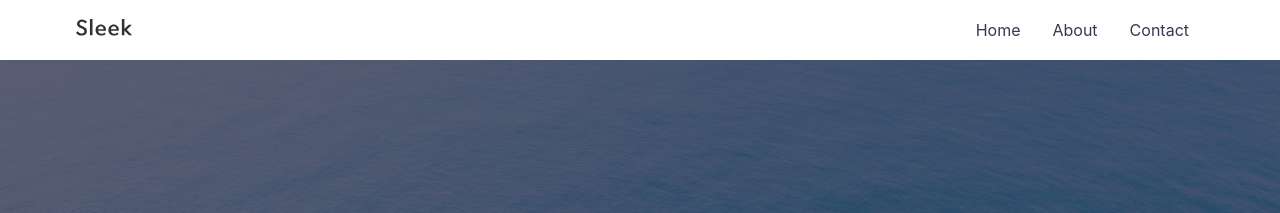
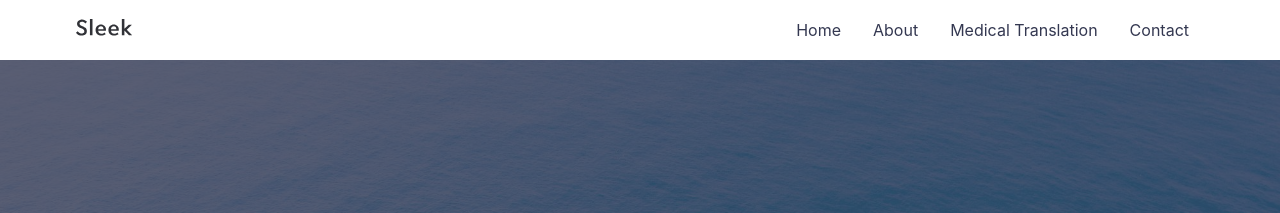
Before and after one commit to mediwise/mediwise.github.io, a Jekyll site: the page built from index.md, in a window 1280 px wide. Shown: the top 213 px of the page. Built offline with Jekyll 4.4.1, drawn with Linux system fonts in a browser that asks for light colours.

Commit message:
Update _config.yml

```diff
--- a/_config.yml
+++ b/_config.yml
@@ -22,6 +22,7 @@ social:
 navigation: # Navigation links
   - {name: 'Home', link: '/'}
   - {name: 'About', link: '/about'}
+  - {name: 'Medical Translation', link: '/translation'}
   - {name: 'Contact', link: '/contact'}
 
 tagline: >
```
